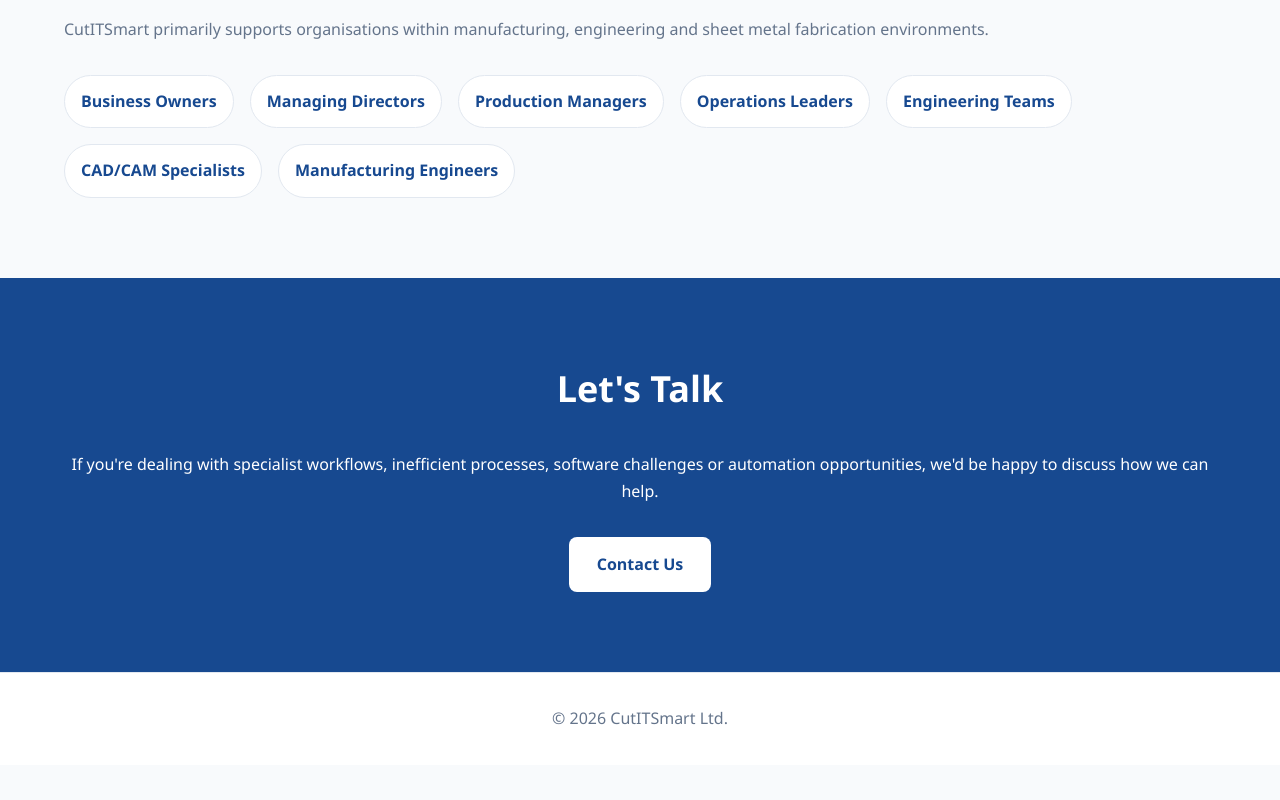
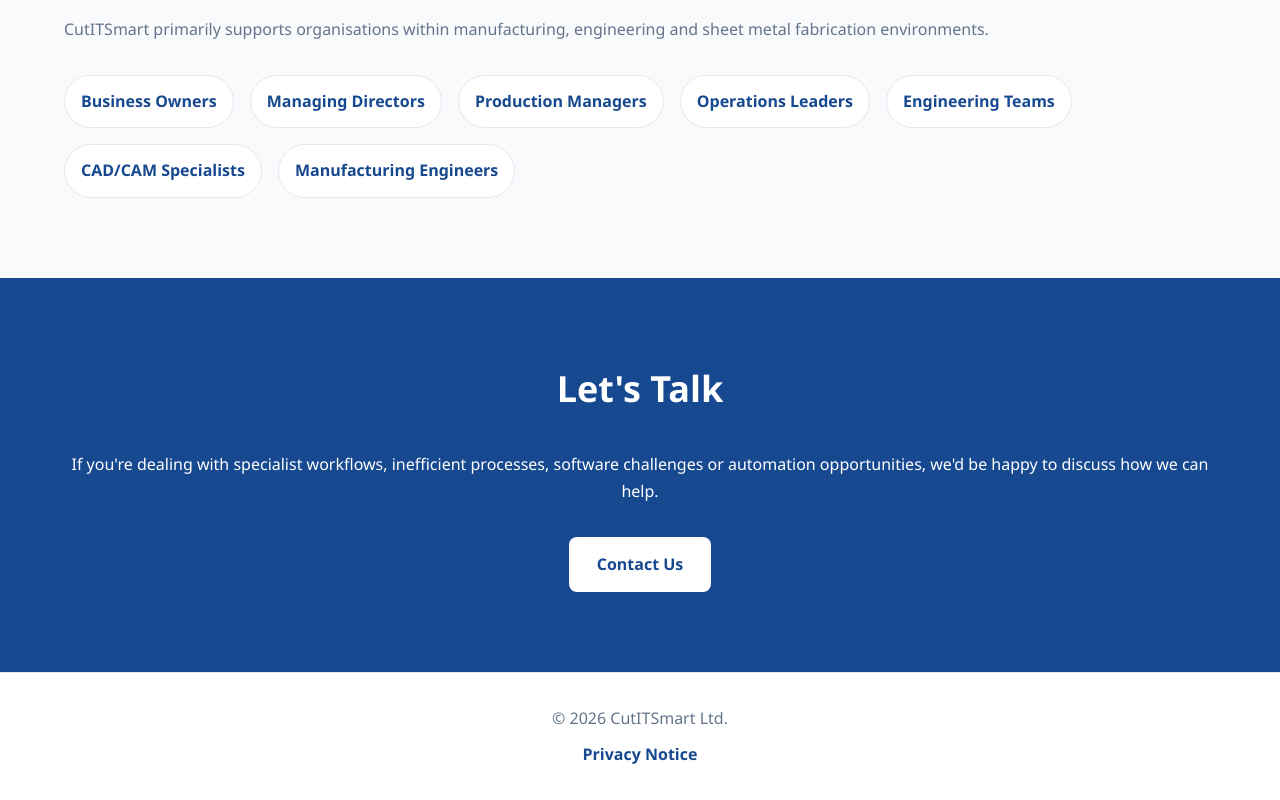
Before and after one commit to CutITSmart/website, a plain HTML site: page index.html in a window 1280 px wide. Shown: the part 1721-2521 px from the top of the page. Before the commit the page ends 2486 px from the top, so only its background shows below. Drawn offline with Linux system fonts and the light colour scheme.

Commit message:
Reinstated the link to the privacy notice

```diff
--- a/index.html
+++ b/index.html
@@ -178,6 +178,9 @@
         <p>
             © 2026 CutITSmart Ltd.
         </p>
+        <p style="margin-top: 0.5rem;">
+            <a href="privacynotice.html">Privacy Notice</a>
+        </p>
     </div>
 </footer>
 
```
